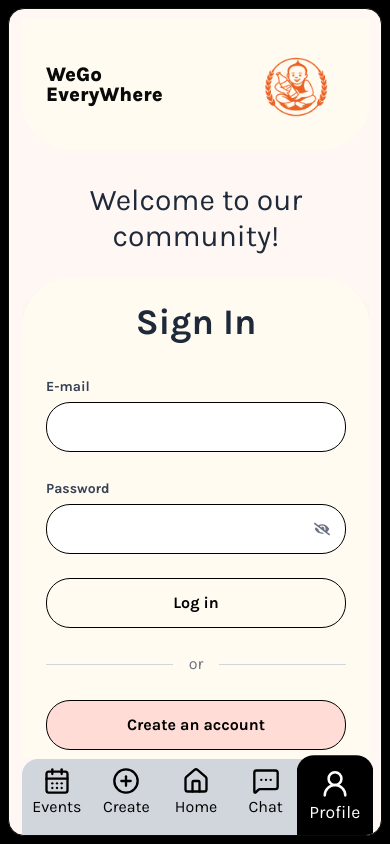
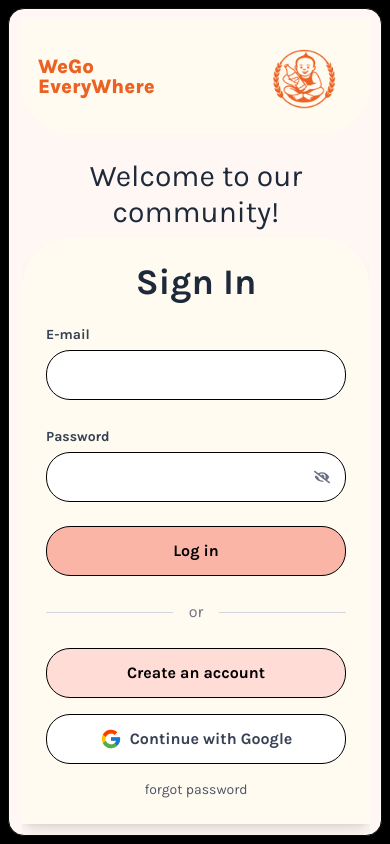
Before and after one commit to tharawaranuset/WeGoEveryWhere, a Next.js app in the folder projects/frontend/: page /login in a window 390 px wide. Built offline with nearby package versions, Linux system fonts and the light colour scheme.

Commit message:
ui: Improve login page styles and layout

```diff
--- a/projects/frontend/src/app/(auth)/layout.tsx
+++ b/projects/frontend/src/app/(auth)/layout.tsx
@@ -1,5 +1,5 @@
 import "./theme.css";
 
 export default function AuthLayout({ children }: { children: React.ReactNode }) {
-  return <div data-theme="auth" className="min-h-screen">{children}</div>;
+  return <div data-theme="auth">{children}</div>;
 }
--- a/projects/frontend/src/app/(auth)/login/page.tsx
+++ b/projects/frontend/src/app/(auth)/login/page.tsx
@@ -4,34 +4,35 @@
 import Image from 'next/image';
 import { FcGoogle } from 'react-icons/fc';
 import PasswordInput from './components/password';
+import { SubmitButton } from '@/components/form/Buttons';
 
 export default function LoginPage() {
   return (
 
-    <main className="min-h-screen bg-brand-background font-sans">
+    <main className="bg-brand-background font-sans">
 
       <div className="bg-brand-primary">
-        <header className="bg-[#FFFBF0] rounded-b-[50px] px-6 py-8 overflow-hidden">
+        <header className="bg-[#FFFBF0] rounded-b-[50px] px-4 py-6 overflow-hidden">
           <div className="flex items-center justify-between">
             <h1 className="text-xl sm:text-2xl font-extrabold leading-none">
-              <span className="block text-brand-orange">WeGo</span>
-              <span className="block text-brand-orange">EveryWhere</span>
+              <span className="block text-[#EB6223]">WeGo</span>
+              <span className="block text-[#EB6223]">EveryWhere</span>
             </h1>
             <Image src="/images/logo.png" alt="Logo" width={100} height={100} />
           </div>
         </header>
       </div>
 
-      <section className="bg-brand-primary px-6 py-8 pb-16 sm:pb-20">
+      <section className="bg-brand-primary px-5 py-6 pb-10 sm:pb-16">
         <p className="text-center text-3xl text-gray-800 font-cursive">
           Welcome to our community!
         </p>
       </section>
 
-      <div className="bg-[#FFFBF0] rounded-t-[50px] -mt-10 p-6 shadow-lg w-full max-w-sm mx-auto">
+      <div className="bg-[#FFFBF0] rounded-t-[50px] -mt-8 p-6 shadow-lg w-full max-w-sm mx-auto">
         <h2 className="text-4xl font-bold text-center text-gray-800">Sign In</h2>
 
-        <form className="mt-8 space-y-6">
+        <form className="mt-5 space-y-6">
           {/* --- ช่องกรอก E-mail --- */}
           <div>
             <label htmlFor="email" className="text-sm font-bold text-gray-700">
@@ -50,7 +51,10 @@ export default function LoginPage() {
 
           <button
             type="submit"
-            className="w-full py-3 bg-brand-button text-black font-bold border border-black rounded-3xl hover:bg-opacity-90 transition"
+            className="w-full py-3 bg-[#FAB5A7] text-black font-bold border border-black rounded-3xl
+             transition duration-150 hover:brightness-105 active:brightness-90 active:scale-95
+             focus-visible:outline-none focus-visible:ring-2 focus-visible:ring-brand-orange
+             appearance-none [-webkit-tap-highlight-color:transparent]"
           >
             Log in
           </button>
@@ -63,16 +67,21 @@ export default function LoginPage() {
         </div>
 
         <div className="space-y-4">
-          <button className="w-full py-3 bg-[#FFDCD5] text-black font-bold border border-black rounded-3xl hover:bg-[#F29EA2] transition">
+          <button className="w-full py-3 bg-[#FFDCD5] text-black font-bold border border-black rounded-3xl
+             transition duration-150 hover:brightness-105 active:brightness-90 active:scale-95
+             focus-visible:outline-none focus-visible:ring-2 focus-visible:ring-brand-orange
+             appearance-none [-webkit-tap-highlight-color:transparent]">
             Create an account
           </button>
-          <button className="w-full py-3 flex justify-center items-center gap-2 bg-white border border-black text-gray-700 font-bold rounded-3xl hover:bg-gray-50 transition">
+          <button className="w-full py-3 flex justify-center items-center gap-2 bg-white border border-black text-gray-700 font-bold rounded-3xl hover:bg-gray-50 transition duration-150 hover:brightness-105 active:brightness-90 active:scale-95
+             focus-visible:outline-none focus-visible:ring-2 focus-visible:ring-brand-orange
+             appearance-none [-webkit-tap-highlight-color:transparent]">
             <FcGoogle size={22} />
             Continue with Google
           </button>
         </div>
 
-        <a href="#" className="block mt-6 text-center text-sm text-gray-600 hover:underline">
+        <a href="#" className="block mt-4 text-center text-sm text-gray-600 hover:underline">
           forgot password
         </a>
       </div>
--- a/projects/frontend/src/app/(auth)/theme.css
+++ b/projects/frontend/src/app/(auth)/theme.css
@@ -1,6 +1,6 @@
 /* มีผลเฉพาะใน scope ที่ตั้ง data-theme="auth" */
 [data-theme="auth"] {
-  --color-brand-background: #FFF7F4;
+  --color-brand-background: #FAB5A7;
   --color-brand-primary:    #FDE8E0;
   --color-brand-secondary:  #FFC8B3;
   --color-brand-orange:     #EB6223;
--- a/projects/frontend/src/app/layout.tsx
+++ b/projects/frontend/src/app/layout.tsx
@@ -54,9 +54,9 @@ export default function RootLayout({
           >
             <div className="size-full flex flex-col overflow-hidden pt-[2px] pb-0 pl-[5px] pr-[3px]">
               <div className="flex-1 overflow-auto">{children}</div>
-              <footer className="mt-auto">
+              {/* <footer className="mt-auto">
                 <Navbar />
-              </footer>
+              </footer> */}
             </div>
           </div>
         </div>
--- a/projects/frontend/src/components/form/Buttons.tsx
+++ b/projects/frontend/src/components/form/Buttons.tsx
@@ -18,6 +18,7 @@ export const SubmitButton = ({ className, size, text }: SubmitButtonProps) => {
       disabled={pending}
       type="submit"
       size={size}
+      variant="ghost"
       className={`${className} capitalize`}
     >
       {pending ? (
```
Also changed, not shown: projects/frontend/src/app/globals.css (line endings or trailing spaces), 1 other file (tests, documents, lock files or other folders).
